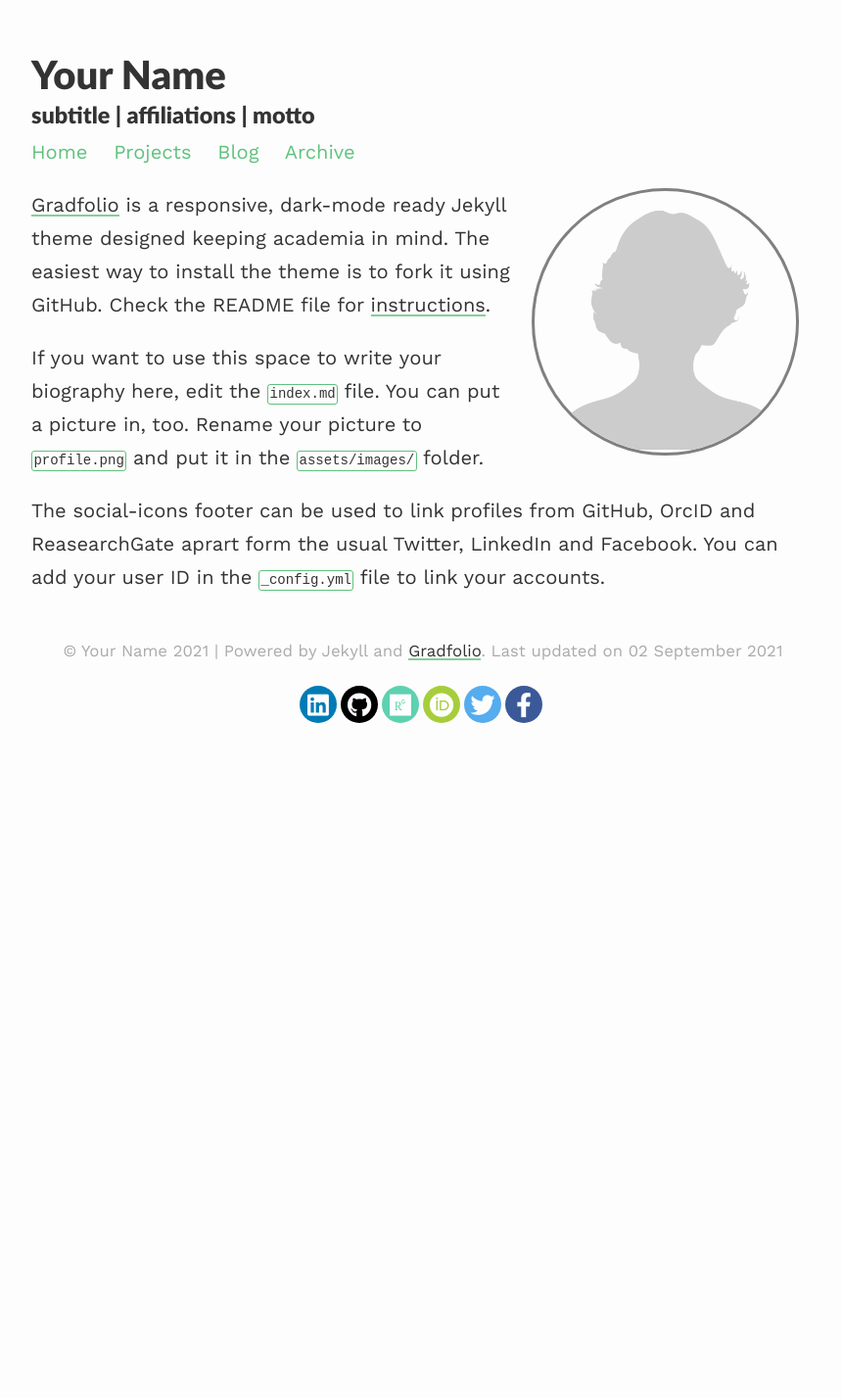
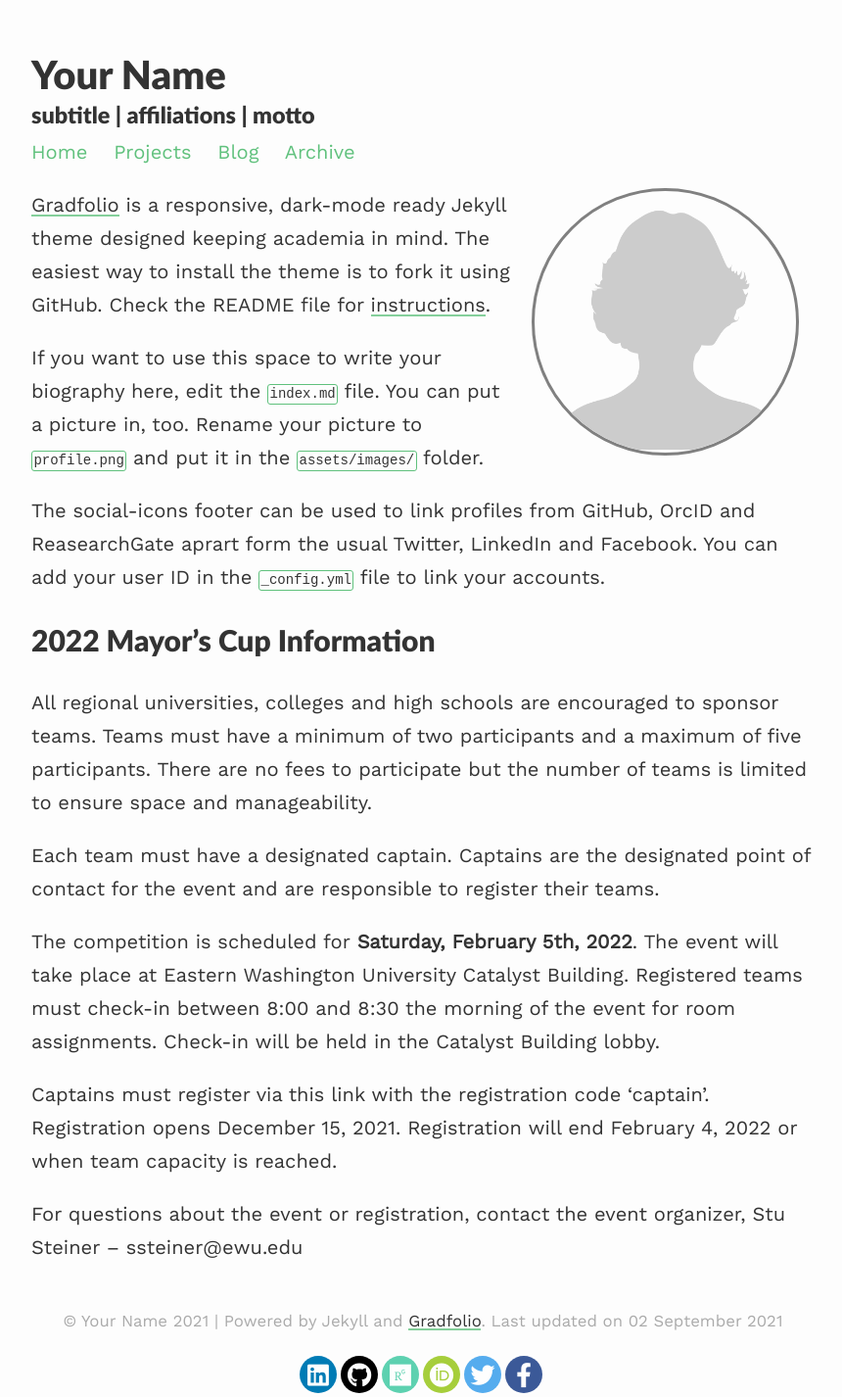
Before and after one commit to stackbit-projects/ctfspokane-107e6, a Jekyll site: the page built from index.md, in a window 1280 px wide. Shown: the whole page at 98% size, without its empty margins (208-1068 px from the left). Built offline with Jekyll 4.4.1, drawn with Linux system fonts in a browser that asks for light colours; nearby versions of some CDN libraries; before the commit the page ends 980 px from its top, so only the background shows below that.

Commit message:
index.md: updated markdown_content

```diff
--- a/index.md
+++ b/index.md
@@ -6,9 +6,22 @@ profile:
   image: profile.png
 published: true
 ---
-
-[Gradfolio](https://github.com/jitinnair1/gradfolio){:target="_blank"} is a responsive, dark-mode ready Jekyll theme designed keeping academia in mind. The easiest way to install the theme is to fork it using GitHub. Check the README file for [instructions](https://github.com/jitinnair1/gradfolio#installation){:target="_blank"}.
+[Gradfolio](https://github.com/jitinnair1/gradfolio){:target="\_blank"} is a responsive, dark-mode ready Jekyll theme designed keeping academia in mind. The easiest way to install the theme is to fork it using GitHub. Check the README file for [instructions](https://github.com/jitinnair1/gradfolio#installation){:target="\_blank"}.
 
 If you want to use this space to write your biography here, edit the `index.md` file. You can put a picture in, too. Rename your picture to `profile.png` and put it in the `assets/images/` folder.
 
 The social-icons footer can be used to link profiles from GitHub, OrcID and ReasearchGate aprart form the usual Twitter, LinkedIn and Facebook. You can add your user ID in the `_config.yml` file to link your accounts.
+
+
+
+# 2022 Mayor’s Cup Information
+
+All regional universities, colleges and high schools are encouraged to sponsor teams. Teams must have a minimum of two participants and a maximum of five participants. There are no fees to participate but the number of teams is limited to ensure space and manageability.
+
+Each team must have a designated captain. Captains are the designated point of contact for the event and are responsible to register their teams.
+
+The competition is scheduled for **Saturday, February 5th, 2022**. The event will take place at Eastern Washington University Catalyst Building. Registered teams must check-in between 8:00 and 8:30 the morning of the event for room assignments. Check-in will be held in the Catalyst Building lobby.
+
+Captains must register via this link with the registration code ‘captain’. Registration opens December 15, 2021. Registration will end February 4, 2022 or when team capacity is reached.
+
+For questions about the event or registration, contact the event organizer, Stu Steiner – ssteiner@ewu.edu
```
